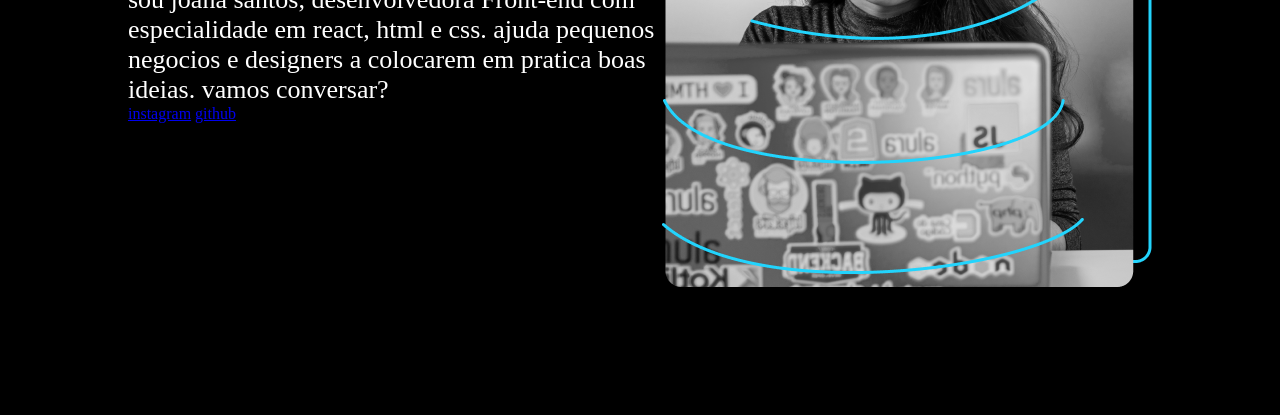
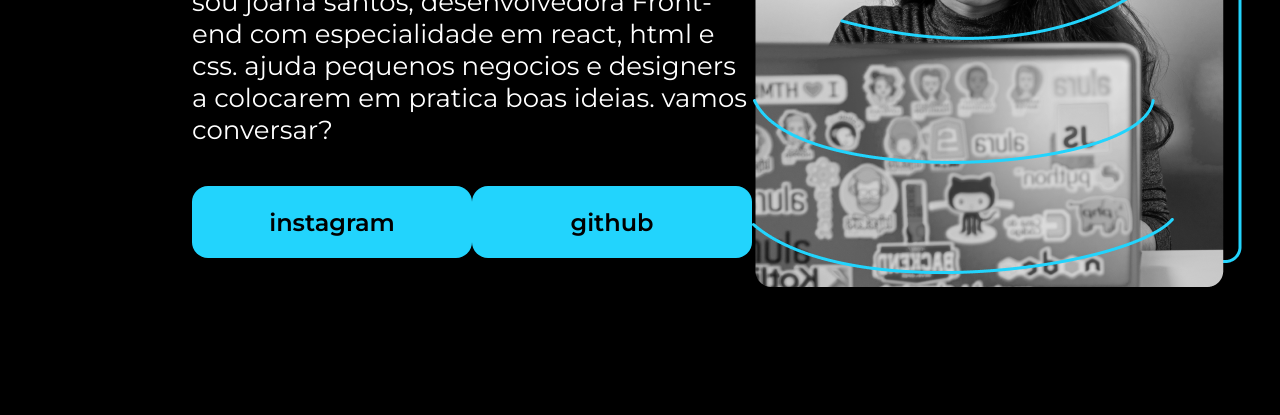
Before and after one commit to ssamyllaa/html-css, a plain HTML site: page portifolio/index.html in a window 1280 px wide. Shown: the part 391-806 px from the top of the page. Drawn offline with nearby package versions, Linux system fonts and the light colour scheme.

Commit message:
atualizado pc

```diff
--- a/portifolio/index.html
+++ b/portifolio/index.html
@@ -14,9 +14,11 @@
             <strong class="titulo">um Front-end de qualidade!
             </strong></h1>
             <p class="texto"> sou joana santos, desenvolvedora Front-end com especialidade em react, html e css. ajuda pequenos negocios e designers a colocarem em pratica boas ideias. vamos conversar?</p>
-            <a href="https://instagram.com/ssamyllaa_">instagram</a>
-            <a href="https://github.com/ssamyllaa">github</a>
+            <div class="links">
+            <a class="links__botao" href="//instagram.com/ssamyllaa_">instagram</a>
+            <a class="links__botao" href="https://github.com/ssamyllaa">github</a>
             </section>
+            </div>
             <img src="../Imagem (1).png" alt="foto de uma garota programando">
     </main>
     <footer></footer>
--- a/portifolio/style.css
+++ b/portifolio/style.css
@@ -1,3 +1,5 @@
+@import url('https://fonts.googleapis.com/css2?family=Krona+One&family=Montserrat:ital,wght@0,100..900;1,100..900&display=swap');
+
 *{
     margin: 0;
     padding: 0;
@@ -14,7 +16,7 @@ body{
 
 .apresentacao{
 
-  margin: 10%;
+  margin: 10% 15%;
   display: flex;
   align-items: center;
   justify-content: space-between;
@@ -22,12 +24,35 @@ body{
 
 .apresentacao__conteudo{
 width: 615px;
+display: flex;
+flex-direction: column;
+gap: 40px;
 }
 
 .apresentacao__conteudo__titulo{
     font-size: 36px;
+    font-family: "Krona One", sans-serif;
 }
 
 .texto{
     font-size: 26px;
+    font-family: "Montserrat", sans-serif;
 }
+
+.links{
+    display: flex;
+    justify-content: space-between;
+}
+
+.links__botao{
+    background-color: #22d4fd;
+    width: 280px;
+    text-align: center;
+    border-radius: 16px;
+    font-size: 24px;
+    font-weight: 600;
+    padding: 21.5px 0;
+    text-decoration: none;
+    color: black;
+    font-family:"Montserrat", sans-serif;
+}
```
